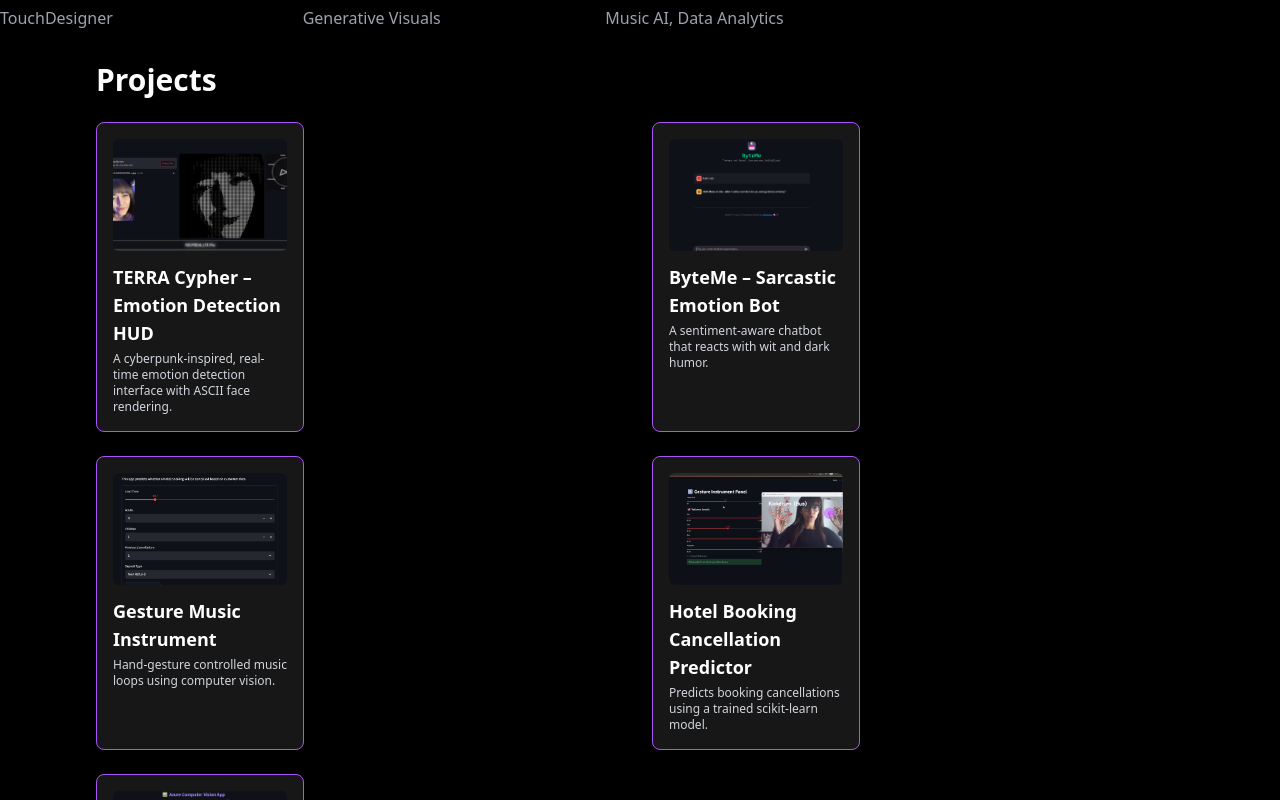
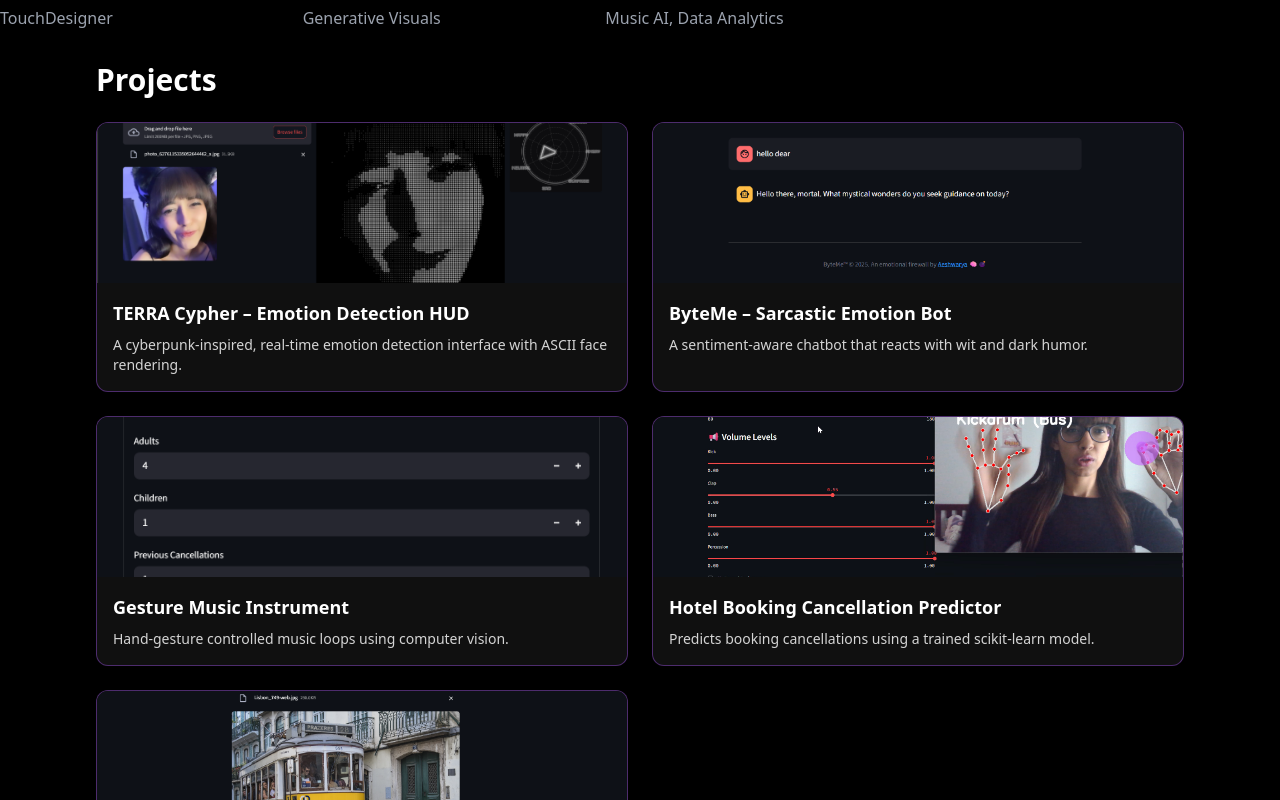
Before and after one commit to Terraspace009/aeshwarya-portfolio, a Next.js app: page / in a window 1280 px wide. Shown: the part 1200-2000 px from the top of the page. Built offline with nearby package versions, Linux system fonts and the light colour scheme.

Commit message:
Update ProjectCard.tsx

```diff
--- a/components/ProjectCard.tsx
+++ b/components/ProjectCard.tsx
@@ -1,25 +1,29 @@
-"use client";
-import React from "react";
+'use client';
+import React from 'react';
 
-interface ProjectCardProps {
+type ProjectCardProps = {
   title: string;
   description: string;
-  image: string;
-}
+  image: string; // path in /public, e.g. /projects/one.png
+};
 
-const ProjectCard: React.FC<ProjectCardProps> = ({ title, description, image }) => {
+export default function ProjectCard({ title, description, image }: ProjectCardProps) {
   return (
-    <div className="bg-neutral-900 border border-purple-500 text-white rounded-lg shadow-md
-                    w-56 sm:w-48 md:w-52 p-4 hover:shadow-purple-500/40 transition duration-300">
+    <article
+      className="bg-neutral-900/70 border border-purple-500/40 rounded-xl overflow-hidden
+                 shadow-lg hover:shadow-purple-500/30 transition duration-300"
+    >
       <img
         src={image}
         alt={title}
-        className="w-full h-28 object-cover rounded-md mb-3"
+        className="w-full h-40 object-cover object-center"
+        loading="lazy"
+        decoding="async"
       />
-      <h3 className="text-lg font-bold mb-1">{title}</h3>
-      <p className="text-xs text-gray-300">{description}</p>
-    </div>
+      <div className="p-4">
+        <h3 className="text-lg font-semibold">{title}</h3>
+        <p className="mt-2 text-sm text-neutral-300 line-clamp-3">{description}</p>
+      </div>
+    </article>
   );
-};
-
-export default ProjectCard;
+}
```
